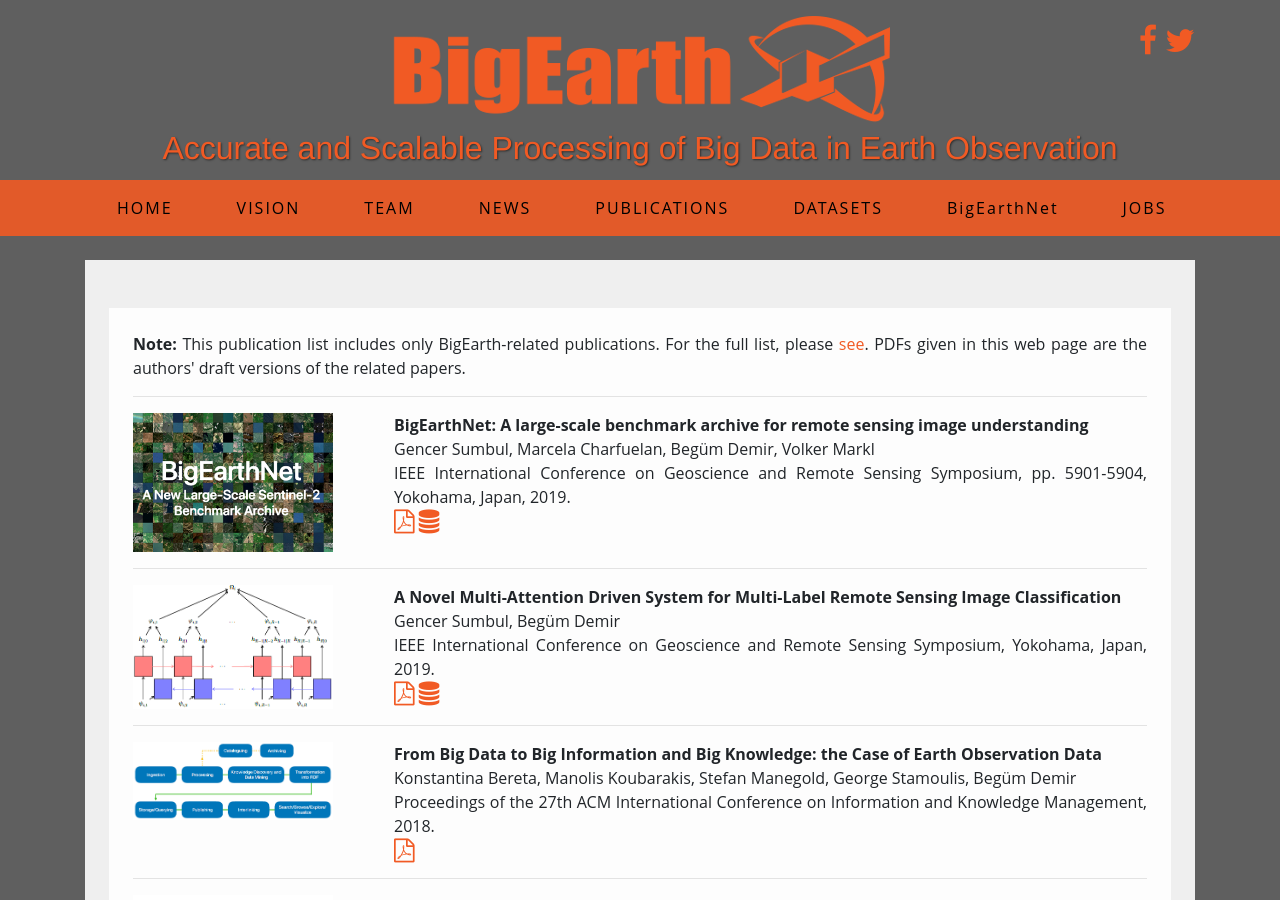
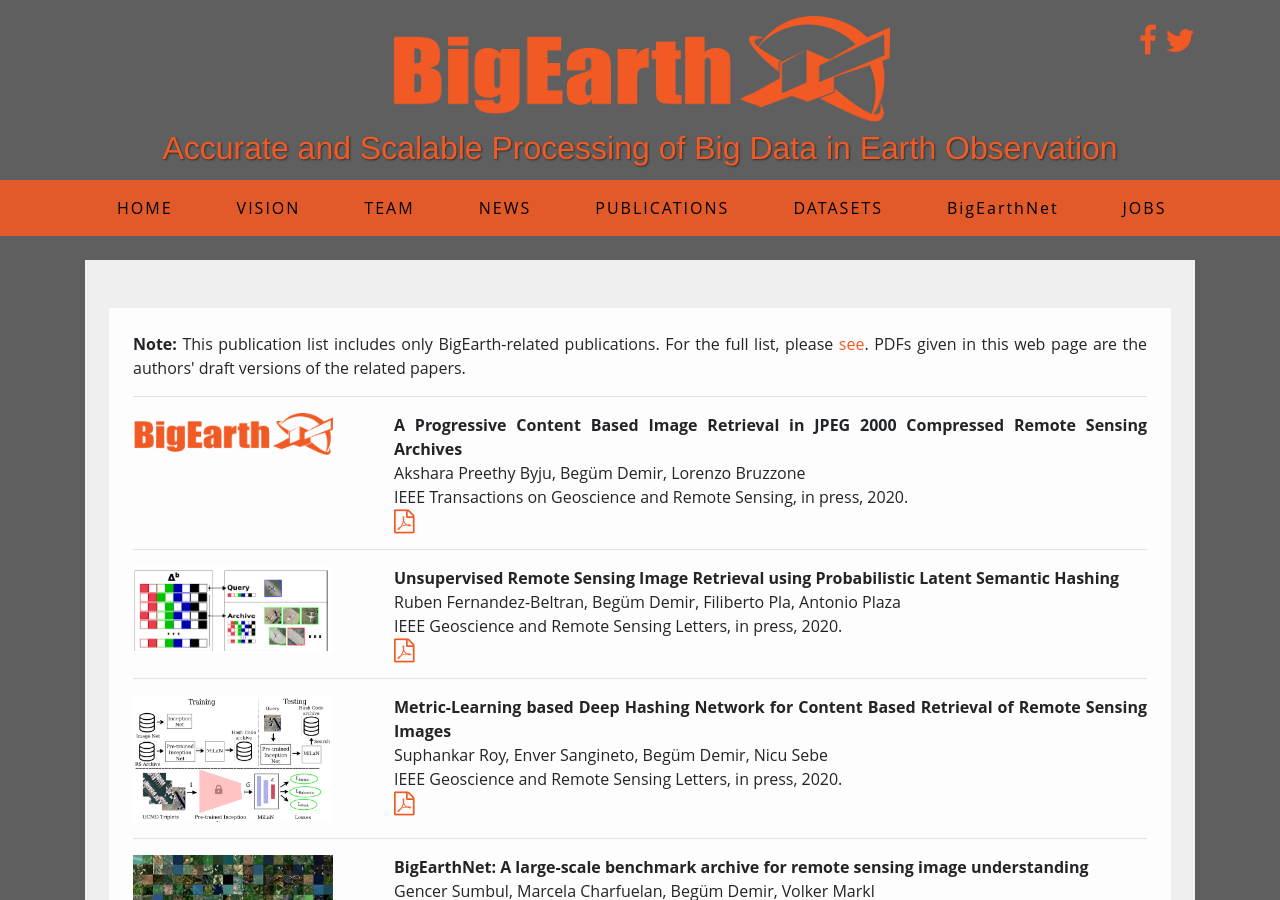
Before and after one commit to rsim-tu-berlin/bigearth.eu, a Jekyll site: the page built from publications.md, in a window 1280 px wide and 900 px high. Built offline with Jekyll 4.4.1, drawn with Linux system fonts in a browser that asks for light colours; nearby versions of some CDN libraries.

Commit message:
updated the publications

```diff
--- a/publications.md
+++ b/publications.md
@@ -10,6 +10,42 @@
 		<p>
 			<b>Note:</b> This publication list includes only BigEarth-related publications. For the full list, please <a href="http://begumdemir.com/papers.html" target="_blank">see</a>. PDFs given in this web page are the authors' draft versions of the related papers.
 		</p>
+		<hr />
+		<div class="row">
+			<div class="col-3">
+				<img class="publication-image" src="./assets/images/bigearth.png">
+			</div>
+			<div class="col-9">
+				<span class="publication-title">A Progressive Content Based Image Retrieval in JPEG 2000 Compressed Remote Sensing Archives</span> <br />
+				Akshara Preethy Byju, Begüm Demir, Lorenzo Bruzzone<br />
+				IEEE Transactions on Geoscience and Remote Sensing, in press, 2020.<br />
+				<a class="publication-icon" href="assets/publications/pdfs/PCBIR_2020.pdf" target="_blank"><i class="fa fa-file-pdf-o text-color-be"></i></a>
+			</div>
+		</div>
+		<hr />
+		<div class="row">
+			<div class="col-3">
+				<img class="publication-image" src="assets/publications/images/URSIRuPLSH.png">
+			</div>
+			<div class="col-9">
+				<span class="publication-title">Unsupervised Remote Sensing Image Retrieval using Probabilistic Latent Semantic Hashing</span><br />
+				Ruben Fernandez-Beltran, Begüm Demir, Filiberto Pla, Antonio Plaza<br />
+				IEEE Geoscience and Remote Sensing Letters, in press, 2020.<br />
+				<a class="publication-icon" href="#" target="_blank"><i class="fa fa-file-pdf-o text-color-be"></i></a>
+			</div>
+		</div>
+		<hr />
+		<div class="row">
+			<div class="col-3">
+				<img class="publication-image" src="assets/publications/images/MiLAN.png">
+			</div>
+			<div class="col-9">
+				<span class="publication-title">Metric-Learning based Deep Hashing Network for Content Based Retrieval of Remote Sensing Images</span><br />
+				Suphankar Roy, Enver Sangineto, Begüm Demir, Nicu Sebe<br />
+				IEEE Geoscience and Remote Sensing Letters, in press, 2020.<br />
+				<a class="publication-icon" href="https://arxiv.org/abs/1904.01258" target="_blank"><i class="fa fa-file-pdf-o text-color-be"></i></a>
+			</div>
+		</div>
 		<hr />
 		<div class="row">
 			<div class="col-3">
```
Also changed, not shown: assets/publications/images/MiLAN.png (added), assets/publications/images/URSIRuPLSH.png (added), 1 other file.
